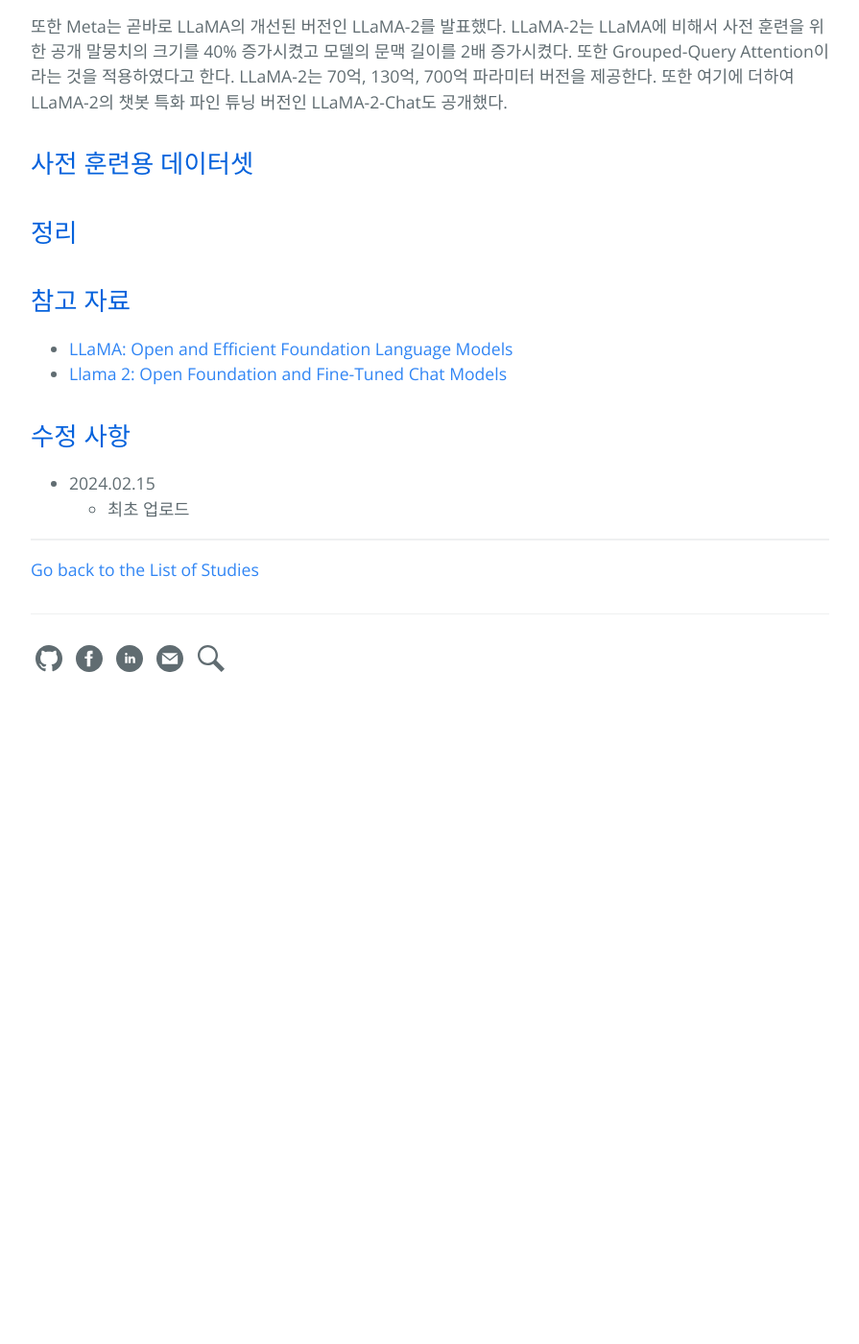
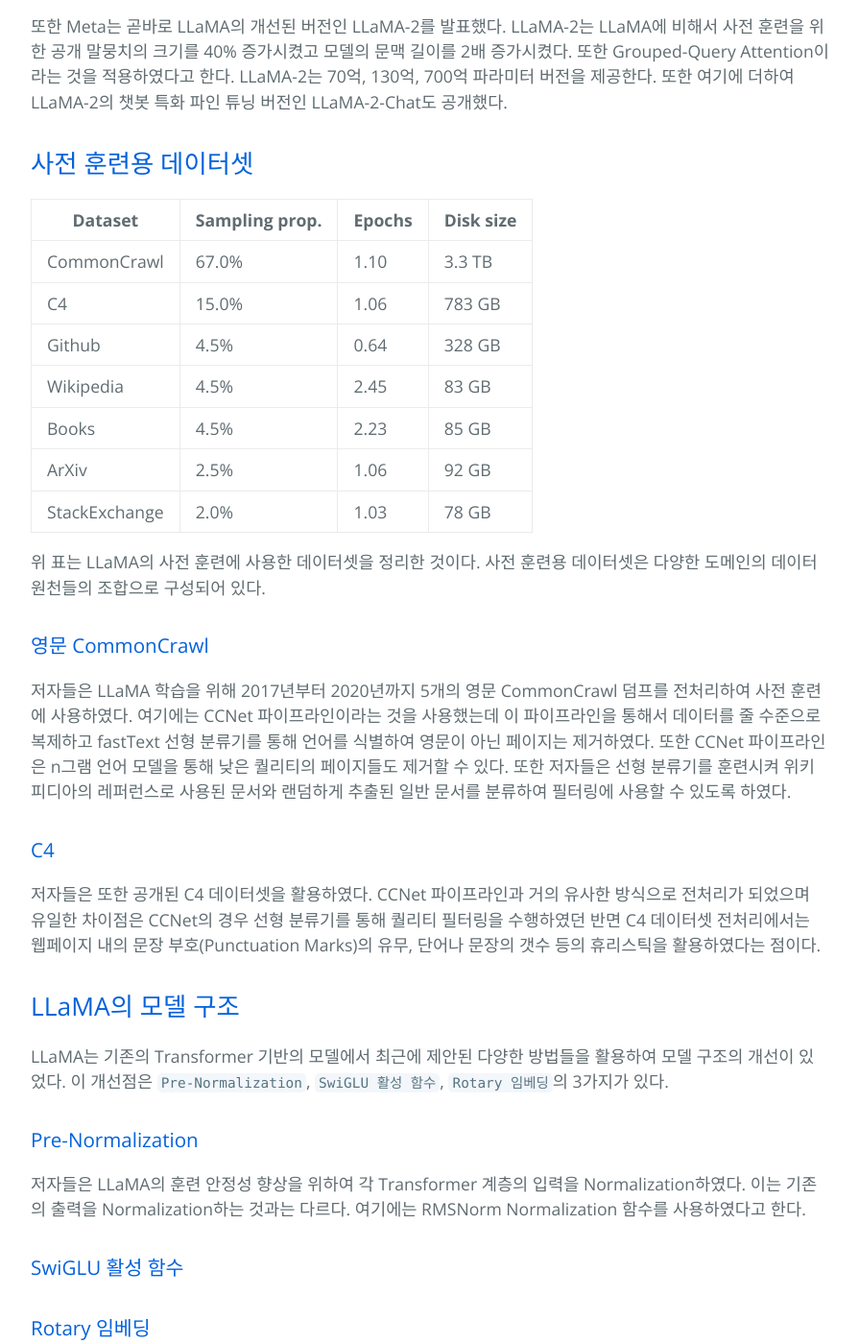
Before and after one commit to hcnoh/hcnoh.github.io, a Jekyll site: the page built from drafts/2024-02-15-nlp-06.md, in a window 1280 px wide and 1400 px high, scrolled down 1154 px. Shown: the whole window at 96% size, without its empty margins (192-1087 px from the left). Built offline with Jekyll 4.4.1, drawn with Linux system fonts in a browser that asks for light colours; comment, search, counter and statistics services are not loaded; before the commit the page ends 1908 px from its top, so only the background shows below that.

Commit message:
draft 작업중

```diff
--- a/drafts/2024-02-15-nlp-06.md
+++ b/drafts/2024-02-15-nlp-06.md
@@ -30,6 +30,34 @@
 
 ## 사전 훈련용 데이터셋
 
+Dataset         | Sampling prop.    | Epochs    | Disk size
+--              | --                | --        | --
+CommonCrawl     | 67.0%             | 1.10      | 3.3 TB
+C4              | 15.0%             | 1.06      | 783 GB
+Github          | 4.5%              | 0.64      | 328 GB
+Wikipedia       | 4.5%              | 2.45      | 83 GB
+Books           | 4.5%              | 2.23      | 85 GB
+ArXiv           | 2.5%              | 1.06      | 92 GB
+StackExchange   | 2.0%              | 1.03      | 78 GB
+
+위 표는 LLaMA의 사전 훈련에 사용한 데이터셋을 정리한 것이다. 사전 훈련용 데이터셋은 다양한 도메인의 데이터 원천들의 조합으로 구성되어 있다.
+
+### 영문 CommonCrawl
+저자들은 LLaMA 학습을 위해 2017년부터 2020년까지 5개의 영문 CommonCrawl 덤프를 전처리하여 사전 훈련에 사용하였다. 여기에는 CCNet 파이프라인이라는 것을 사용했는데 이 파이프라인을 통해서 데이터를 줄 수준으로 복제하고 fastText 선형 분류기를 통해 언어를 식별하여 영문이 아닌 페이지는 제거하였다. 또한 CCNet 파이프라인은 n그램 언어 모델을 통해 낮은 퀄리티의 페이지들도 제거할 수 있다. 또한 저자들은 선형 분류기를 훈련시켜 위키피디아의 레퍼런스로 사용된 문서와 랜덤하게 추출된 일반 문서를 분류하여 필터링에 사용할 수 있도록 하였다.
+
+### C4
+저자들은 또한 공개된 C4 데이터셋을 활용하였다. CCNet 파이프라인과 거의 유사한 방식으로 전처리가 되었으며 유일한 차이점은 CCNet의 경우 선형 분류기를 통해 퀄리티 필터링을 수행하였던 반면 C4 데이터셋 전처리에서는 웹페이지 내의 문장 부호(Punctuation Marks)의 유무, 단어나 문장의 갯수 등의 휴리스틱을 활용하였다는 점이다.
+
+## LLaMA의 모델 구조
+LLaMA는 기존의 Transformer 기반의 모델에서 최근에 제안된 다양한 방법들을 활용하여 모델 구조의 개선이 있었다. 이 개선점은 `Pre-Normalization`, `SwiGLU 활성 함수`, `Rotary 임베딩`의 3가지가 있다.
+
+### Pre-Normalization
+저자들은 LLaMA의 훈련 안정성 향상을 위하여 각 Transformer 계층의 입력을 Normalization하였다. 이는 기존의 출력을 Normalization하는 것과는 다르다. 여기에는 RMSNorm Normalization 함수를 사용하였다고 한다.
+
+### SwiGLU 활성 함수
+
+### Rotary 임베딩
+
 ## 정리
 
 ## 참고 자료
```
